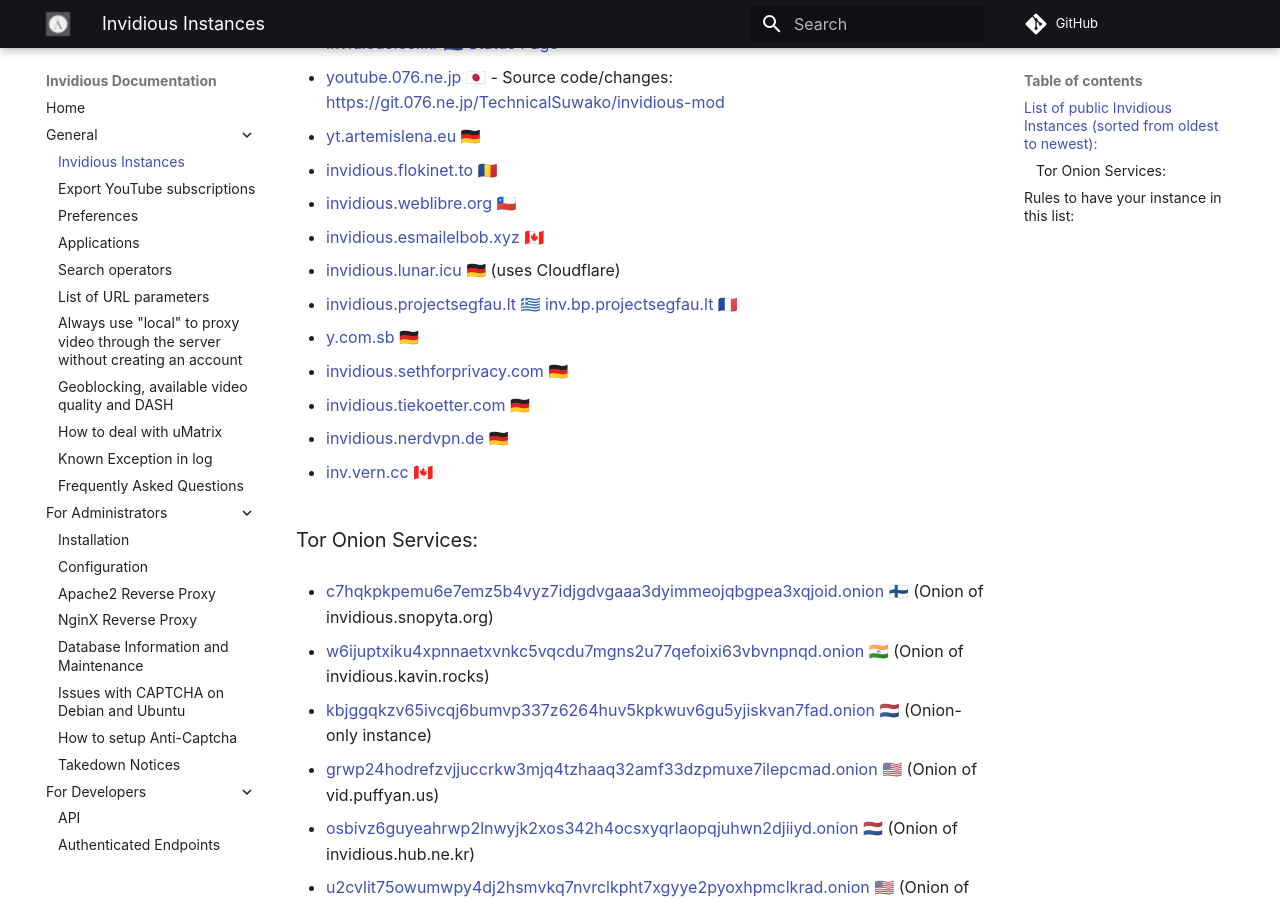
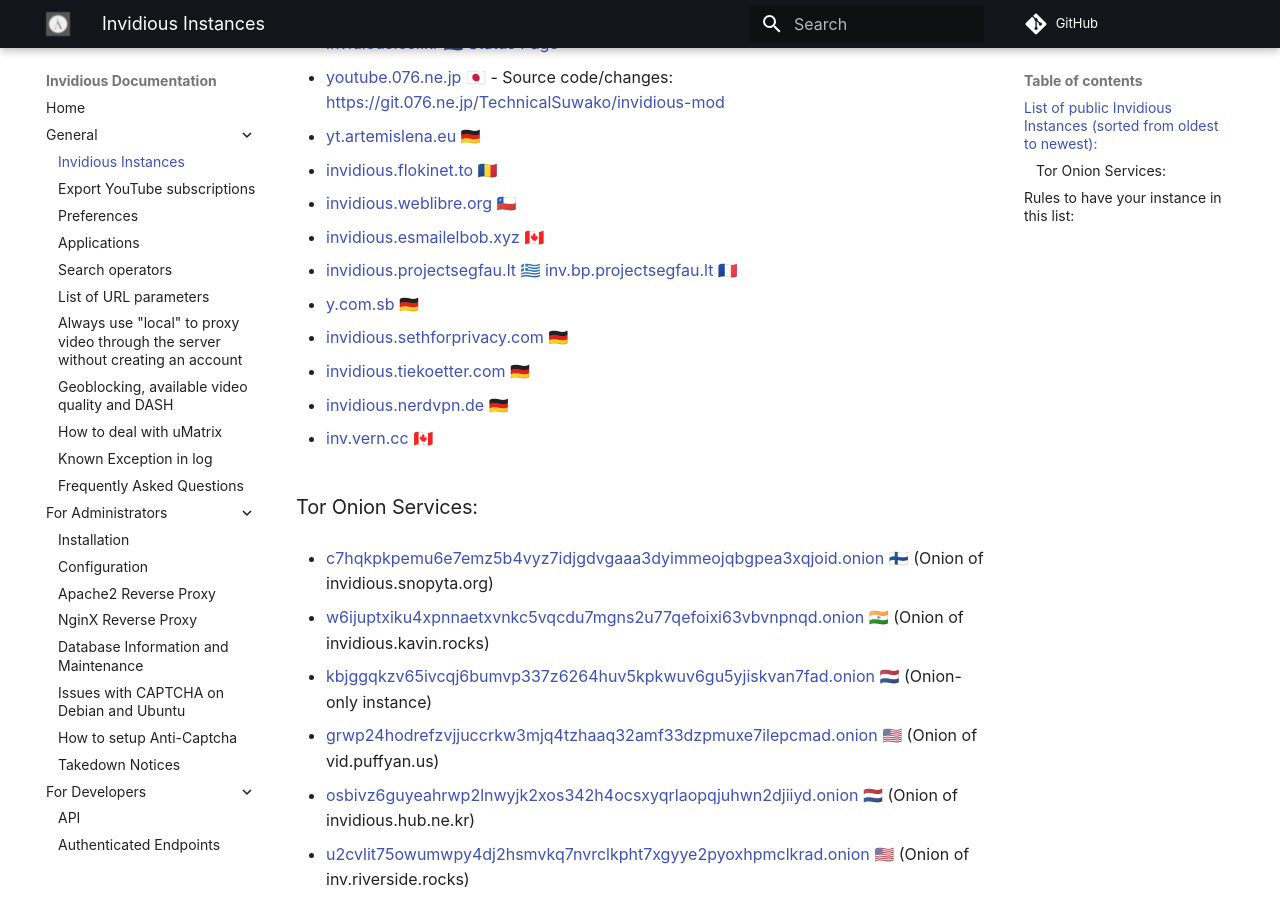
Before and after one commit to iv-org/documentation, an MkDocs documentation site: the page built from docs/instances.md, in a window 1280 px wide and 900 px high, scrolled down 650 px. Built offline with MkDocs 1.6.1 and Material for MkDocs 9.7.7, drawn with Linux system fonts in a browser that asks for light colours; comment, search, counter and statistics services are not loaded.

Commit message:
Remove invidious.lunar.icu
Instance has been down for 5 days, from: https://lunar.icu/ "We are stopping our service."

```diff
--- a/docs/instances.md
+++ b/docs/instances.md
@@ -31,8 +31,6 @@
 * [invidious.weblibre.org](https://invidious.weblibre.org) 🇨🇱
 
 * [invidious.esmailelbob.xyz](https://invidious.esmailelbob.xyz) 🇨🇦
-
-* [invidious.lunar.icu](https://invidious.lunar.icu) 🇩🇪 (uses Cloudflare)
 
 * [invidious.projectsegfau.lt](https://invidious.projectsegfau.lt) 🇬🇷 [inv.bp.projectsegfau.lt](https://inv.bp.projectsegfau.lt) 🇫🇷
 
```
